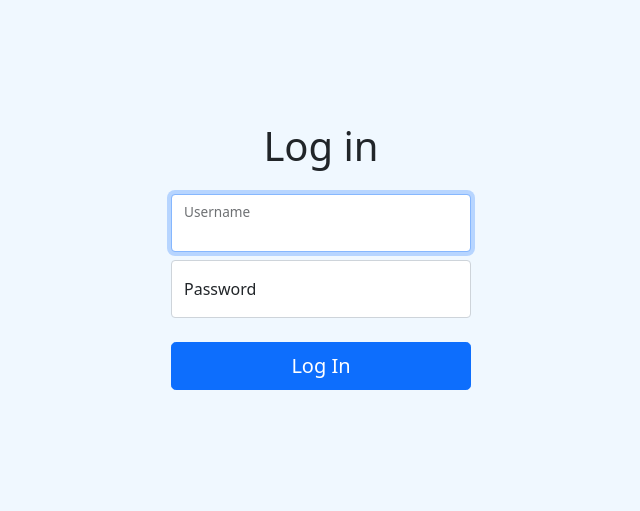
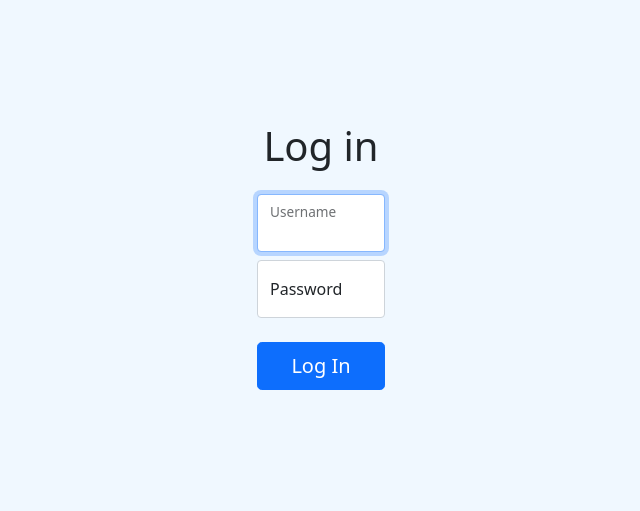
Before and after one commit to grglcy/borg-web, a Django app: page /login/ in a window 1280 px wide. Shown: the top 511 px of the page, without its empty margins (319-959 px from the left). Run offline with Django 3.2, Linux system fonts and the light colour scheme.

Commit message:
Decrease width of login form

```diff
--- a/borgweb/templates/registration/login.html
+++ b/borgweb/templates/registration/login.html
@@ -13,25 +13,19 @@
         body {
             display: flex;
             align-items: center;
-            padding-top: 40px;
-            padding-bottom: 40px;
             background-color: aliceblue;
-            text-align: center;
         }
 
         .form-signin {
-            width: 100%;
-            max-width: 330px;
-            padding: 15px;
-            margin: auto;
         }
     </style>
 </head>
 <body class="text-center">
 {% block content %}
 
-<main class="form-signin">
-    <form method="post p-4">
+<main class="form-signin mx-auto w-25 px-5">
+    <div class="mx-5">
+    <form method="post">
         {% csrf_token %}
         <!--    <img class="mb-4" src="" alt="" width="" height="">-->
         <h1 class="h1 mb-4 fw-regular">Log in</h1>
@@ -52,6 +46,7 @@
 
         <button class="w-100 btn btn-lg btn-primary" type="submit">Log In</button>
     </form>
+        </div>
 </main>
 
 {% endblock %}
```
